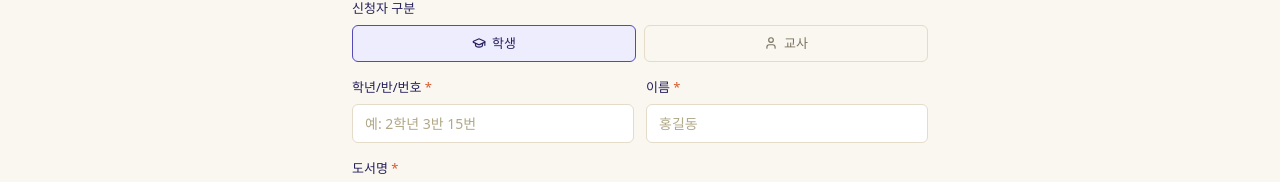
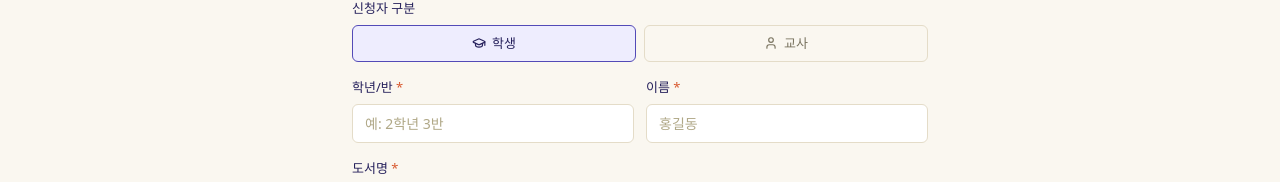
Before and after one commit to steal1224-sys/library-book-request, a Next.js app: page / in a window 1280 px wide. Shown: the part 211-393 px from the top of the page. Built offline with nearby package versions, Linux system fonts and the light colour scheme.

Commit message:
Update placeholder and label text for student role

```diff
--- a/pages/index.js
+++ b/pages/index.js
@@ -326,14 +326,14 @@ export default function Home() {
               <div className="grid grid-cols-2 gap-3">
                 <div>
                   <label className="block text-[13px] font-medium text-[#26215C] mb-1.5">
-                    {form.role === "학생" ? "학년/반/번호" : "소속"}
+                    {form.role === "학생" ? "학년/반" : "소속"}
                     <span className="text-[#D85A30]"> *</span>
                   </label>
                   <input
                     type="text"
                     value={form.classInfo}
                     onChange={(e) => updateField("classInfo", e.target.value)}
-                    placeholder={form.role === "학생" ? "예: 2학년 3반 15번" : "예: 국어과 교사"}
+                    placeholder={form.role === "학생" ? "예: 2학년 3반" : "예: 국어과 교사"}
                     className="w-full rounded-md border border-[#E4DCC8] bg-white px-3 py-2 text-[14px] text-[#26215C] placeholder:text-[#B0A887] focus:outline-none focus:ring-2 focus:ring-[#AFA9EC] focus:border-[#534AB7]"
                   />
                 </div>
```
